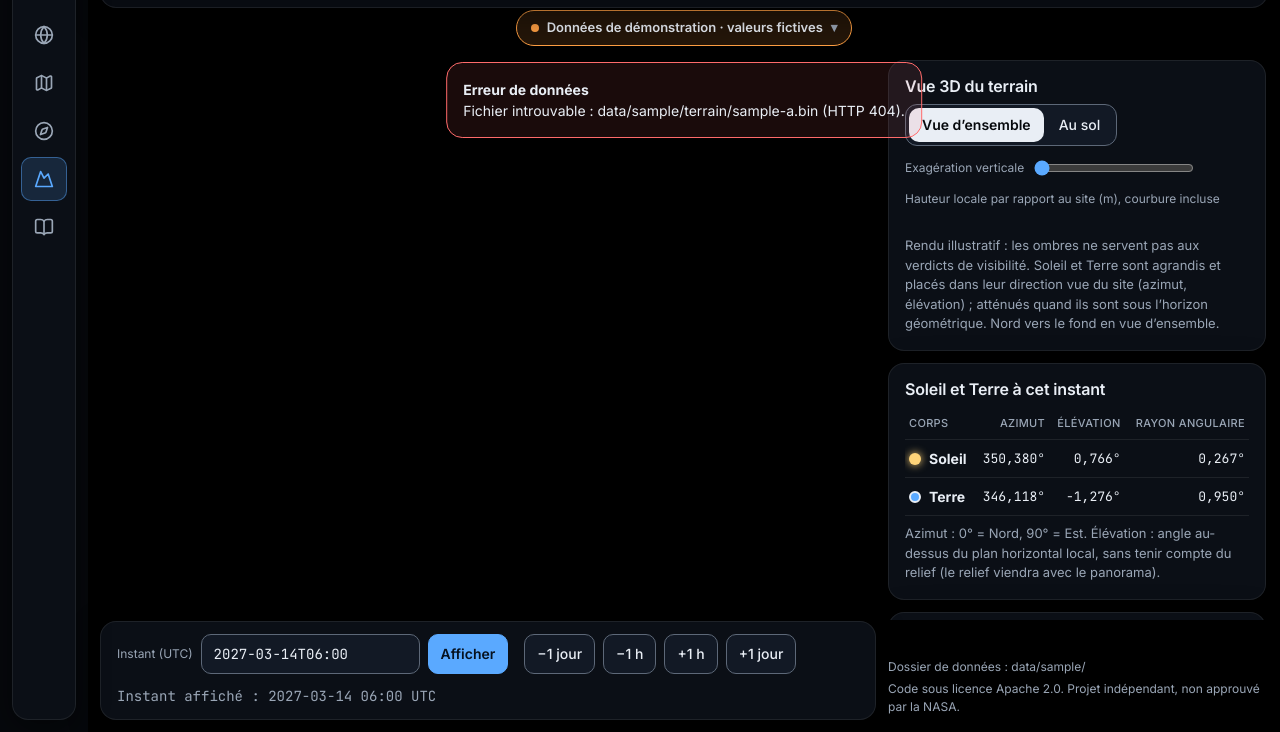
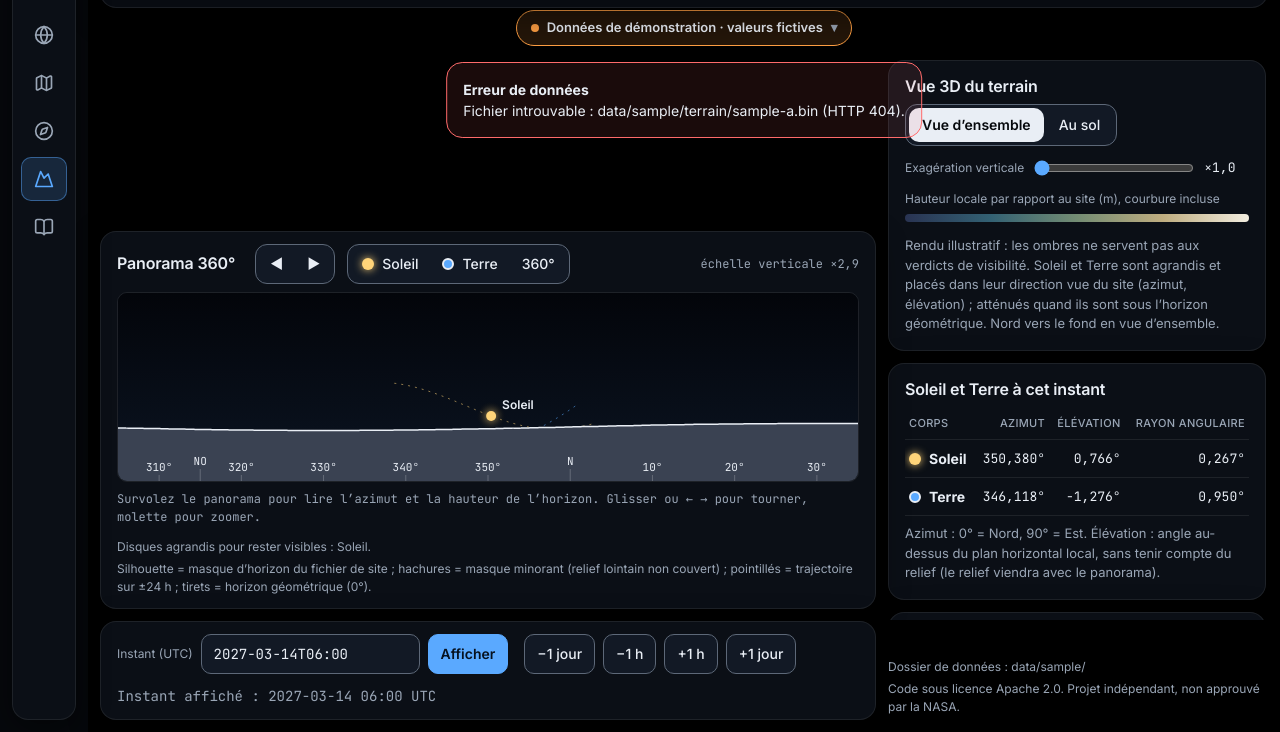
Before and after one commit to VictoireNdala/Lunar_Holocron, a website: page web/index.html in a window 1280 px wide. Shown: the part 68-800 px from the top of the page. Drawn offline with Linux system fonts and the light colour scheme; no server answers.

Commit message:
T-10 : panorama 360°
web/js/panorama.js (projection écran pure + rendu Canvas), web/js/ui/panoramapanel.js ; silhouette du masque, boussole, Soleil et Terre derrière le relief, traces ±24 h, flèches hors fenêtre, lecture au curseur ; azimut partagé avec la caméra au sol. Tests : 60 JS (9 de projection), 144 Python. Captures t10.

```diff
--- a/web/css/shell.css
+++ b/web/css/shell.css
@@ -60,10 +60,22 @@
 }
 .drawer .card { flex: none; }
 .drawer .upcoming { text-align: left; }
-.timebar {
+/* Bloc du bas : panorama puis barre de temps, à gauche du tiroir. */
+.dock {
   position: absolute; left: var(--s-3); right: calc(380px + var(--s-3) * 2); bottom: var(--s-3);
-  display: flex; flex-wrap: wrap; gap: var(--s-3) var(--s-4); align-items: center; padding: var(--s-3) var(--s-4);
+  display: flex; flex-direction: column; gap: var(--s-3); pointer-events: none;
 }
+.dock > * { pointer-events: auto; }
+.timebar { display: flex; flex-wrap: wrap; gap: var(--s-3) var(--s-4); align-items: center; padding: var(--s-3) var(--s-4); }
+.panorama { padding: var(--s-3) var(--s-4); }
+.pano-head { display: flex; flex-wrap: wrap; gap: var(--s-2) var(--s-3); align-items: center; margin-bottom: var(--s-2); }
+.pano-head h2 { margin: 0 var(--s-2) 0 0; }
+.pano-head .seg .btn { min-height: 32px; padding: 4px 10px; display: inline-flex; align-items: center; }
+.pano-meta { margin-left: auto; color: var(--text-2); font-size: var(--fs-12); }
+.pano-canvas { display: block; width: 100%; height: 190px; border-radius: 10px; border: 1px solid var(--line); cursor: grab; touch-action: pan-y; }
+.pano-canvas:active { cursor: grabbing; }
+.pano-foot { display: flex; flex-wrap: wrap; gap: var(--s-3); margin-top: var(--s-2); font-size: var(--fs-12); color: var(--text-2); min-height: 18px; }
+.panorama .hint { margin-top: var(--s-1); font-size: var(--fs-12); }
 .timebar .time-form { align-items: center; }
 .timebar .steps { margin-top: 0; }
 .timebar .current { margin-top: 0; font-size: var(--fs-14); color: var(--text-2); }
@@ -108,7 +120,8 @@
   #main { position: static; }
   #panel-a { display: flex; flex-direction: column-reverse; }
   .drawer { position: static; width: auto; overflow: visible; padding: var(--s-3); }
-  .timebar { position: static; margin: var(--s-3) var(--s-3) 0; }
+  .dock { position: static; margin: var(--s-3) var(--s-3) 0; }
+  .pano-canvas { height: 160px; }
   .empty-view { position: static; transform: none; width: auto; margin: var(--s-4) var(--s-3); }
   .stage .footer { position: static; max-width: none; padding: var(--s-4) var(--s-3); text-shadow: none; }
 }
--- a/web/index.html
+++ b/web/index.html
@@ -145,6 +145,25 @@
           <p class="upcoming" data-i18n="upcoming"></p>
         </aside>
 
+        <div class="dock">
+        <section class="panorama glass" aria-labelledby="pano-heading">
+          <div class="pano-head">
+            <h2 id="pano-heading" data-i18n="pano.heading"></h2>
+            <div class="seg" role="group" data-i18n-aria="pano.controls">
+              <button type="button" class="btn" id="pano-left" data-i18n-aria="pano.left">◀</button>
+              <button type="button" class="btn" id="pano-right" data-i18n-aria="pano.right">▶</button>
+            </div>
+            <div class="seg" role="group" data-i18n-aria="pano.center">
+              <button type="button" class="btn" id="pano-sun"><span class="icon icon-sun" aria-hidden="true"></span><span data-i18n="body.sun"></span></button>
+              <button type="button" class="btn" id="pano-earth"><span class="icon icon-earth" aria-hidden="true"></span><span data-i18n="body.earth"></span></button>
+              <button type="button" class="btn mode-btn" id="pano-full" aria-pressed="false" data-i18n="pano.full"></button>
+            </div>
+            <span id="pano-scale" class="pano-meta num"></span>
+          </div>
+          <canvas id="pano-canvas" class="pano-canvas" tabindex="0" role="img"></canvas>
+          <p class="pano-foot"><span id="pano-readout" class="num" aria-live="polite"></span> <span id="pano-enlarged"></span></p>
+          <p class="hint" data-i18n="pano.legend"></p>
+        </section>
         <section class="timebar glass" aria-labelledby="time-heading">
           <h2 id="time-heading" class="visually-hidden" data-i18n="time.heading"></h2>
           <form id="time-form" class="time-form" novalidate>
@@ -164,6 +183,7 @@
           <p id="time-hint" class="visually-hidden" data-i18n="time.hint"></p>
           <p id="time-warning" class="warning" role="status" hidden></p>
         </section>
+        </div>
       </div>
 
       <!-- Vues pas encore construites : état « à venir » honnête (UI-DESIGN § 3.3). -->
--- a/web/js/i18n.js
+++ b/web/js/i18n.js
@@ -10,6 +10,18 @@ const FR = {
   'honesty.realNote': 'Relief et éphémérides issus des données NASA citées dans la page « Sources et méthode ».',
   'lang.label': 'Langue',
   'loading': 'Chargement…',
+  'pano.heading': 'Panorama 360°',
+  'pano.controls': 'Tourner le panorama',
+  'pano.left': 'Tourner vers la gauche',
+  'pano.right': 'Tourner vers la droite',
+  'pano.center': 'Centrer le panorama',
+  'pano.full': '360°',
+  'pano.scale': 'échelle verticale ×{value}',
+  'pano.enlarged': 'Disques agrandis pour rester visibles : {bodies}.',
+  'pano.readout': 'Azimut {az}° · horizon {h}°',
+  'pano.readoutIdle': 'Survolez le panorama pour lire l’azimut et la hauteur de l’horizon. Glisser ou ← → pour tourner, molette pour zoomer.',
+  'pano.legend': 'Silhouette = masque d’horizon du fichier de site ; hachures = masque minorant (relief lointain non couvert) ; pointillés = trajectoire sur ±24 h ; tirets = horizon géométrique (0°).',
+  'pano.aria': 'Panorama centré sur l’azimut {center}° ; Soleil à {sun}°, Terre à {earth}°.',
   'nav.skip': 'Aller au contenu',
   'nav.label': 'Navigation principale',
   'nav.expand': 'Déplier le menu',
@@ -117,6 +129,18 @@ const EN = {
   'honesty.realNote': 'Terrain and ephemerides from the NASA data cited on the “Sources and method” page.',
   'lang.label': 'Language',
   'loading': 'Loading…',
+  'pano.heading': '360° panorama',
+  'pano.controls': 'Turn the panorama',
+  'pano.left': 'Turn left',
+  'pano.right': 'Turn right',
+  'pano.center': 'Center the panorama',
+  'pano.full': '360°',
+  'pano.scale': 'vertical scale ×{value}',
+  'pano.enlarged': 'Disks enlarged to stay visible: {bodies}.',
+  'pano.readout': 'Azimuth {az}° · horizon {h}°',
+  'pano.readoutIdle': 'Hover the panorama to read the azimuth and horizon height. Drag or ← → to turn, wheel to zoom.',
+  'pano.legend': 'Silhouette = horizon mask from the site file; hatching = lower-bound mask (distant terrain not covered); dots = path over ±24 h; dashes = geometric horizon (0°).',
+  'pano.aria': 'Panorama centered on azimuth {center}°; Sun at {sun}°, Earth at {earth}°.',
   'nav.skip': 'Skip to content',
   'nav.label': 'Main navigation',
   'nav.expand': 'Expand menu',
--- a/web/js/main.js
+++ b/web/js/main.js
@@ -3,6 +3,7 @@ import { bodyStateAt, createDataSource, DataError, siteTimeRange } from './data.
 import { formatNumber, formatUtc, getLang, setLang, t } from './i18n.js';
 import { createPanel3d } from './panel3d.js';
 import { createStore } from './store.js';
+import { createPanoramaPanel } from './ui/panoramapanel.js';
 import { createShell } from './ui/shell.js';
 import { decode, encode } from './urlstate.js';
 
@@ -25,6 +26,7 @@ const source = createDataSource(dataRoot());
 const store = createStore(decode(window.location.hash));
 const panel3d = createPanel3d(store);
 const shell = createShell(store);
+const panorama = createPanoramaPanel(store);
 let index = null;
 let site = null;
 
@@ -162,6 +164,7 @@ async function loadSiteA() {
     site = loaded;
     $('error').hidden = true;
     renderAll();
+    panorama.show(site);
     const terrain = await source.loadTerrain(id);
     if (store.get().siteIdA === id) await panel3d.show(site, terrain);
   } catch (err) {
@@ -212,7 +215,7 @@ store.subscribe((state, changed) => {
   window.history.replaceState(null, '', encode(state));
   if (changed.includes('siteIdA')) { loadSiteA(); return; }
   renderAll();
-  if (site) panel3d.update(changed);
+  if (site) { panel3d.update(changed); panorama.update(changed); }
 });
 
 /** Démarrage : langue, index, site initial. */
--- /dev/null
+++ b/web/js/panorama.js
@@ -0,0 +1,193 @@
+// Panorama 360° (T-10, docs/INTERFACE.md § 5) : silhouette du masque d'horizon, boussole, Soleil et Terre, traces ±24 h.
+// Fonctions de projection pures (testées) + rendu Canvas 2D. Le calcul fait foi : le masque vient du fichier de site,
+// les positions de bodyStateAt ; le dessin ne décide d'aucun verdict.
+import { bodyStateAt, siteTimeRange } from './data.js';
+import { wrapDeg } from './geometry.js';
+import { horizonAt } from './visibility.js';
+
+const MIN_BODY_RADIUS_PX = 5; // rayon dessiné minimal (taille exagérée signalée, INTERFACE § 5)
+const TICK_STEP_DEG = 10;
+const CARDINALS = Object.freeze({ 0: 'N', 45: 'NE', 90: 'E', 135: 'SE', 180: 'S', 225: 'SW', 270: 'W', 315: 'NW' });
+const TRACK_HOURS = 24;
+const HOUR_MS = 3600 * 1000;
+
+/** Fenêtre d'affichage : azimut central et largeur (degrés), plage d'élévation, taille en pixels. */
+export function makeView({ centerAzDeg, widthDeg, elMinDeg, elMaxDeg, widthPx, heightPx }) {
+  return Object.freeze({
+    centerAzDeg: wrapDeg(centerAzDeg), widthDeg, elMinDeg, elMaxDeg, widthPx, heightPx,
+    pxPerDegX: widthPx / widthDeg, pxPerDegY: heightPx / (elMaxDeg - elMinDeg),
+  });
+}
+
+/** Écart d'azimut signé de `azDeg` par rapport à `centerDeg`, dans (−180, 180]. */
+export function relativeAzDeg(azDeg, centerDeg) {
+  let d = (((azDeg - centerDeg) % 360) + 360) % 360;
+  if (d > 180) d -= 360;
+  return d;
+}
+
+/** (azimut, élévation) → pixel ; `inView` faux si l'azimut sort de la fenêtre (x indique alors le côté). */
+export function toScreen(view, azDeg, elDeg) {
+  const rel = relativeAzDeg(azDeg, view.centerAzDeg);
+  return {
+    x: view.widthPx / 2 + rel * view.pxPerDegX,
+    y: (view.elMaxDeg - elDeg) * view.pxPerDegY,
+    inView: Math.abs(rel) <= view.widthDeg / 2,
+  };
+}
+
+/** Pixel → (azimut, élévation) : lecture au curseur. */
+export function fromScreen(view, x, y) {
+  return { azDeg: wrapDeg(view.centerAzDeg + (x - view.widthPx / 2) / view.pxPerDegX), elDeg: view.elMaxDeg - y / view.pxPerDegY };
+}
+
+/** Graduations visibles : tous les 10° et tous les 45° (points cardinaux et intercardinaux, codes N…NW). */
+export function compassTicks(view) {
+  const lo = view.centerAzDeg - view.widthDeg / 2;
+  const hi = view.centerAzDeg + view.widthDeg / 2;
+  const seen = new Set();
+  const ticks = [];
+  for (const step of [TICK_STEP_DEG, 45]) {
+    for (let k = Math.ceil(lo / step); k * step <= hi; k += 1) {
+      const az = wrapDeg(k * step);
+      if (seen.has(az) || (view.widthDeg >= 360 && k * step === hi)) continue;
+      seen.add(az);
+      ticks.push({ azDeg: az, x: view.widthPx / 2 + (k * step - view.centerAzDeg) * view.pxPerDegX, cardinal: CARDINALS[az] ?? null });
+    }
+  }
+  return ticks.sort((a, b) => a.x - b.x);
+}
+
+/** Exagération verticale affichée : échelle verticale / échelle horizontale. */
+export function verticalExaggeration(view) {
+  return view.pxPerDegY / view.pxPerDegX;
+}
+
+/** Rayon dessiné d'un corps : échelle réelle (horizontale) ou minimum lisible, avec drapeau « élargi ». */
+export function bodyRadiusPx(view, radiusDeg) {
+  const real = radiusDeg * view.pxPerDegX;
+  return real >= MIN_BODY_RADIUS_PX ? { radiusPx: real, enlarged: false } : { radiusPx: MIN_BODY_RADIUS_PX, enlarged: true };
+}
+
+/** Trace d'un corps sur ±24 h (échantillons horaires), limitée à la période couverte. */
+function track(site, body, tMs) {
+  const { startMs, endMs } = siteTimeRange(site);
+  const pts = [];
+  for (let h = -TRACK_HOURS; h <= TRACK_HOURS; h += 1) {
+    const t = tMs + h * HOUR_MS;
+    if (t >= startMs && t <= endMs) pts.push(bodyStateAt(site, body, t));
+  }
+  return pts;
+}
+
+/**
+ * Dessine le panorama. `style` : couleurs (lues dans les jetons CSS) ; `labels` : textes localisés.
+ * Renvoie ce qui a été dessiné (corps élargis, corps hors fenêtre) pour l'interface.
+ */
+export function renderPanorama(ctx, view, site, tMs, style, labels) {
+  const { widthPx: W, heightPx: H } = view;
+  const mask = site.horizon.elev_deg;
+  const truncated = site.horizon.truncated;
+  ctx.clearRect(0, 0, W, H);
+  const sky = ctx.createLinearGradient(0, 0, 0, H);
+  sky.addColorStop(0, style.skyTop);
+  sky.addColorStop(1, style.skyBottom);
+  ctx.fillStyle = sky;
+  ctx.fillRect(0, 0, W, H);
+
+  // Ligne de l'horizon géométrique (élévation 0).
+  const y0 = toScreen(view, view.centerAzDeg, 0).y;
+  ctx.strokeStyle = style.grid;
+  ctx.setLineDash([4, 4]);
+  ctx.beginPath(); ctx.moveTo(0, y0); ctx.lineTo(W, y0); ctx.stroke();
+  ctx.setLineDash([]);
+
+  // Traces ±24 h puis corps (dessinés AVANT le relief : le relief passe devant, INTERFACE § 5).
+  const drawn = { enlarged: [], offscreen: [] };
+  for (const body of ['sun', 'earth']) {
+    const color = style[body];
+    ctx.strokeStyle = color;
+    ctx.globalAlpha = 0.55;
+    ctx.setLineDash([2, 5]);
+    ctx.beginPath();
+    let prev = null;
+    for (const s of track(site, body, tMs)) {
+      const p = toScreen(view, s.azDeg, s.elDeg);
+      if (prev && p.inView && prev.inView && Math.abs(p.x - prev.x) < W / 2) ctx.lineTo(p.x, p.y); else ctx.moveTo(p.x, p.y);
+      prev = p;
+    }
+    ctx.stroke();
+    ctx.setLineDash([]);
+    ctx.globalAlpha = 1;
+    const s = bodyStateAt(site, body, tMs);
+    const p = toScreen(view, s.azDeg, s.elDeg);
+    const { radiusPx, enlarged } = bodyRadiusPx(view, s.radiusDeg);
+    if (enlarged) drawn.enlarged.push(body);
+    if (!p.inView) { drawn.offscreen.push({ body, side: p.x < W / 2 ? 'left' : 'right', azDeg: s.azDeg, y: p.y }); continue; }
+    if (body === 'sun') {
+      const halo = ctx.createRadialGradient(p.x, p.y, radiusPx * 0.5, p.x, p.y, radiusPx * 3);
+      halo.addColorStop(0, style.sunHalo);
+      halo.addColorStop(1, 'rgba(0,0,0,0)');
+      ctx.fillStyle = halo;
+      ctx.beginPath(); ctx.arc(p.x, p.y, radiusPx * 3, 0, 2 * Math.PI); ctx.fill();
+    }
+    ctx.fillStyle = color;
+    ctx.beginPath(); ctx.arc(p.x, p.y, radiusPx, 0, 2 * Math.PI); ctx.fill();
+    if (body === 'earth') { ctx.lineWidth = 2; ctx.strokeStyle = style.text; ctx.stroke(); ctx.lineWidth = 1; }
+    ctx.fillStyle = style.text;
+    ctx.font = style.labelFont;
+    ctx.fillText(labels[body], p.x + radiusPx + 6, p.y - radiusPx - 2);
+  }
+
+  // Silhouette du relief (masque d'horizon interpolé, bouclage 360°) ; azimuts « truncated » hachurés.
+  ctx.fillStyle = style.terrain;
+  ctx.beginPath();
+  ctx.moveTo(0, H);
+  for (let x = 0; x <= W; x += 1) ctx.lineTo(x, toScreen(view, 0, horizonAt(mask, fromScreen(view, x, 0).azDeg)).y);
+  ctx.lineTo(W, H);
+  ctx.closePath();
+  ctx.fill();
+  ctx.strokeStyle = style.ridge;
+  ctx.lineWidth = 1.5;
+  ctx.beginPath();
+  for (let x = 0; x <= W; x += 1) {
+    const y = toScreen(view, 0, horizonAt(mask, fromScreen(view, x, 0).azDeg)).y;
+    if (x === 0) ctx.moveTo(x, y); else ctx.lineTo(x, y);
+  }
+  ctx.stroke();
+  ctx.lineWidth = 1;
+  ctx.strokeStyle = style.hatch;
+  for (let x = 0; x <= W; x += 6) {
+    const az = fromScreen(view, x, 0).azDeg;
+    if (!truncated[Math.floor(az) % 360]) continue;
+    const y = toScreen(view, 0, horizonAt(mask, az)).y;
+    ctx.beginPath(); ctx.moveTo(x, y); ctx.lineTo(x + 6, H); ctx.stroke();
+  }
+
+  // Boussole : graduations et étiquettes.
+  ctx.fillStyle = style.text;
+  ctx.strokeStyle = style.grid;
+  ctx.font = style.tickFont;
+  ctx.textAlign = 'center';
+  for (const t of compassTicks(view)) {
+    const major = t.cardinal !== null;
+    ctx.beginPath(); ctx.moveTo(t.x, H); ctx.lineTo(t.x, H - (major ? 12 : 6)); ctx.stroke();
+    ctx.fillText(major ? labels.cardinals[t.cardinal] : `${Math.round(t.azDeg)}°`, t.x, H - (major ? 16 : 10));
+  }
+  ctx.textAlign = 'start';
+
+  // Flèches pour les corps hors fenêtre.
+  for (const o of drawn.offscreen) {
+    const x = o.side === 'left' ? 10 : W - 10;
+    const y = Math.min(Math.max(o.y, 14), H - 30);
+    ctx.fillStyle = style[o.body];
+    ctx.beginPath();
+    if (o.side === 'left') { ctx.moveTo(x - 6, y); ctx.lineTo(x + 6, y - 7); ctx.lineTo(x + 6, y + 7); } else { ctx.moveTo(x + 6, y); ctx.lineTo(x - 6, y - 7); ctx.lineTo(x - 6, y + 7); }
+    ctx.fill();
+    ctx.fillStyle = style.text;
+    ctx.textAlign = o.side === 'left' ? 'left' : 'right';
+    ctx.fillText(`${labels[o.body]} ${Math.round(o.azDeg)}°`, o.side === 'left' ? x + 10 : x - 10, y + 4);
+    ctx.textAlign = 'start';
+  }
+  return drawn;
+}
--- /dev/null
+++ b/web/js/ui/panoramapanel.js
@@ -0,0 +1,121 @@
+// Carte « Panorama 360° » (T-10) : relie le rendu (panorama.js) à l'état (store.js) et aux contrôles.
+// L'azimut central du panorama est `panoramaCenterAz`, partagé avec la caméra 3D au sol.
+import { bodyStateAt } from '../data.js';
+import { wrapDeg } from '../geometry.js';
+import { formatNumber, getLang, t } from '../i18n.js';
+import { fromScreen, makeView, renderPanorama, verticalExaggeration } from '../panorama.js';
+import { horizonAt } from '../visibility.js';
+
+const WINDOW_DEG = 90; // fenêtre par défaut (INTERFACE § 5)
+const EL_MIN_DEG = -2;
+const EL_MAX_DEFAULT_DEG = 14;
+const EL_MAX_LIMITS = Object.freeze([4, 40]); // zoom vertical à la molette
+const KEY_STEP_DEG = 5;
+const AUTO_MARGIN_DEG = 2;
+const CARDINALS = { fr: { N: 'N', NE: 'NE', E: 'E', SE: 'SE', S: 'S', SW: 'SO', W: 'O', NW: 'NO' }, en: { N: 'N', NE: 'NE', E: 'E', SE: 'SE', S: 'S', SW: 'SW', W: 'W', NW: 'NW' } };
+const $ = (id) => document.getElementById(id);
+
+function cssVar(name) {
+  return getComputedStyle(document.documentElement).getPropertyValue(name).trim();
+}
+
+/**
+ * Haut de la fenêtre verticale adapté au site : max(relief, élévations des corps sur la période) + marge, borné à [4°, 14°].
+ * Écart volontaire à la valeur fixe de 14° d'INTERFACE § 5 : près du pôle, tout se joue sur quelques degrés.
+ */
+function autoElMaxDeg(site) {
+  const top = Math.max(...site.horizon.elev_deg, site.kpis.sun_el_deg.max, site.kpis.earth_el_deg.max);
+  return Math.min(Math.max(top + AUTO_MARGIN_DEG, EL_MAX_LIMITS[0]), EL_MAX_DEFAULT_DEG);
+}
+
+/** Crée la carte ; renvoie `{ show(site), update(changed) }`. */
+export function createPanoramaPanel(store) {
+  const canvas = $('pano-canvas');
+  const ctx = canvas.getContext('2d');
+  let site = null;
+  let full = false;
+  let elMaxDeg = EL_MAX_DEFAULT_DEG;
+  let view = null;
+  let drag = null;
+
+  function style() {
+    return {
+      skyTop: '#03050a', skyBottom: '#0b1422', grid: 'rgba(255,255,255,0.22)', terrain: '#3a4252', ridge: cssVar('--text'),
+      hatch: 'rgba(255,159,67,0.55)', text: cssVar('--text'), sun: cssVar('--sun'), earth: cssVar('--earth'),
+      sunHalo: 'rgba(255,212,121,0.45)', labelFont: '600 12px "Inter Variable", system-ui, sans-serif', tickFont: '11px "JetBrains Mono", monospace',
+    };
+  }
+
+  function render() {
+    if (!site) return;
+    const dpr = window.devicePixelRatio || 1;
+    const w = canvas.clientWidth || 1;
+    const h = canvas.clientHeight || 1;
+    if (canvas.width !== Math.round(w * dpr) || canvas.height !== Math.round(h * dpr)) {
+      canvas.width = Math.round(w * dpr);
+      canvas.height = Math.round(h * dpr);
+    }
+    ctx.setTransform(dpr, 0, 0, dpr, 0, 0);
+    view = makeView({ centerAzDeg: full ? 180 : store.get().panoramaCenterAz, widthDeg: full ? 360 : WINDOW_DEG,
+      elMinDeg: EL_MIN_DEG, elMaxDeg: elMaxDeg, widthPx: w, heightPx: h });
+    const labels = { sun: t('body.sun'), earth: t('body.earth'), cardinals: CARDINALS[getLang()] ?? CARDINALS.en };
+    const drawn = renderPanorama(ctx, view, site, store.get().tMs, style(), labels);
+    $('pano-scale').textContent = t('pano.scale', { value: formatNumber(verticalExaggeration(view), 1) });
+    $('pano-enlarged').textContent = drawn.enlarged.length ? t('pano.enlarged', { bodies: drawn.enlarged.map((b) => t(`body.${b}`)).join(', ') }) : '';
+    $('pano-full').setAttribute('aria-pressed', String(full));
+    canvas.setAttribute('aria-label', t('pano.aria', {
+      center: formatNumber(view.centerAzDeg, 0),
+      sun: formatNumber(bodyStateAt(site, 'sun', store.get().tMs).azDeg, 1),
+      earth: formatNumber(bodyStateAt(site, 'earth', store.get().tMs).azDeg, 1),
+    }));
+  }
+
+  function readout(x, y) {
+    if (!view || !site) return;
+    const { azDeg } = fromScreen(view, x, y);
+    $('pano-readout').textContent = t('pano.readout', { az: formatNumber(azDeg, 1), h: formatNumber(horizonAt(site.horizon.elev_deg, azDeg), 2) });
+  }
+
+  const turn = (deg) => store.set({ panoramaCenterAz: wrapDeg(store.get().panoramaCenterAz + deg) });
+  const centerOn = (body) => { full = false; store.set({ panoramaCenterAz: Math.round(bodyStateAt(site, body, store.get().tMs).azDeg) }); render(); };
+
+  canvas.addEventListener('pointerdown', (e) => { if (!full) { drag = { x: e.clientX, az: store.get().panoramaCenterAz }; canvas.setPointerCapture(e.pointerId); } });
+  canvas.addEventListener('pointermove', (e) => {
+    const r = canvas.getBoundingClientRect();
+    readout(e.clientX - r.left, e.clientY - r.top);
+    if (drag && view) store.set({ panoramaCenterAz: wrapDeg(drag.az - (e.clientX - drag.x) / view.pxPerDegX) });
+  });
+  canvas.addEventListener('pointerup', () => { drag = null; });
+  canvas.addEventListener('pointerleave', () => { $('pano-readout').textContent = t('pano.readoutIdle'); });
+  canvas.addEventListener('wheel', (e) => {
+    e.preventDefault();
+    elMaxDeg = Math.min(Math.max(elMaxDeg * (e.deltaY > 0 ? 1.15 : 1 / 1.15), EL_MAX_LIMITS[0]), EL_MAX_LIMITS[1]);
+    render();
+  }, { passive: false });
+  canvas.addEventListener('keydown', (e) => {
+    if (e.key === 'ArrowLeft') { e.preventDefault(); turn(-KEY_STEP_DEG); } else if (e.key === 'ArrowRight') { e.preventDefault(); turn(KEY_STEP_DEG); }
+  });
+  $('pano-left').addEventListener('click', () => turn(-WINDOW_DEG / 3));
+  $('pano-right').addEventListener('click', () => turn(WINDOW_DEG / 3));
+  $('pano-sun').addEventListener('click', () => centerOn('sun'));
+  $('pano-earth').addEventListener('click', () => centerOn('earth'));
+  $('pano-full').addEventListener('click', () => { full = !full; render(); });
+  new ResizeObserver(render).observe(canvas);
+
+  return {
+    /** Affiche le panorama d'un site (centré sur le Soleil au premier affichage). */
+    show(newSite) {
+      const first = !site;
+      site = newSite;
+      elMaxDeg = autoElMaxDeg(site);
+      $('pano-readout').textContent = t('pano.readoutIdle');
+      if (first) store.set({ panoramaCenterAz: Math.round(bodyStateAt(site, 'sun', store.get().tMs).azDeg) });
+      render();
+    },
+    /** Réagit aux changements d'état. */
+    update(changed) {
+      if (changed.includes('lang')) $('pano-readout').textContent = t('pano.readoutIdle');
+      render();
+    },
+  };
+}
```
Also changed, not shown: LIAISON.md (+38 -4 lines), STATUS.md (+2 -2 lines), web/tests/panorama.test.js (added, +74 -0 lines), docs/captures/t10-panorama-1440-en.png (added), docs/captures/t10-panorama-1440-fr.png (added).
